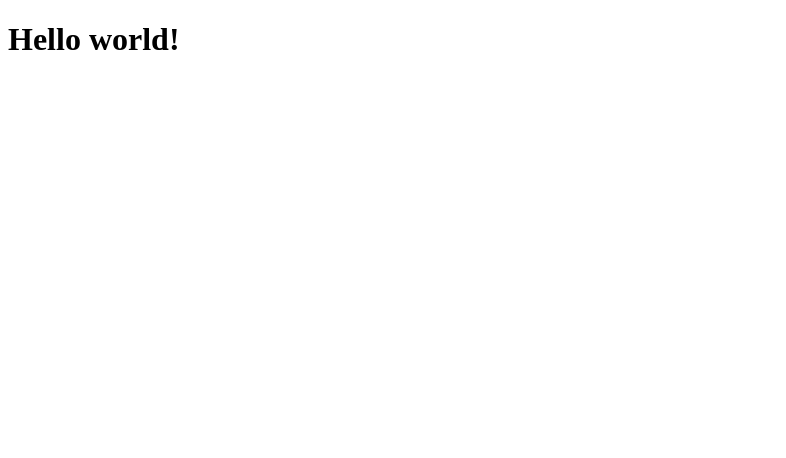
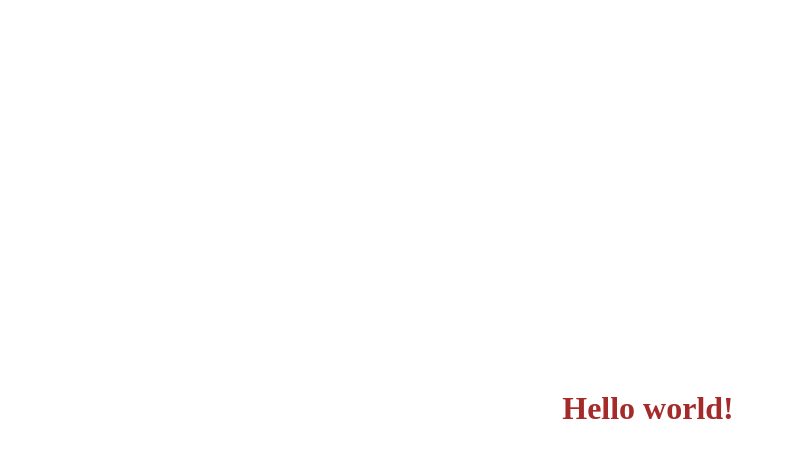
Before and after one commit to Fagnermeds/test, a plain HTML site: page index.html in a window 1280 px wide. Shown: the whole page, without its empty margins (0-786 px from the left). Drawn offline with Linux system fonts and the light colour scheme.

Commit message:
Add styling

```diff
--- a/index.html
+++ b/index.html
@@ -4,6 +4,20 @@
   <meta charset="UTF-8">
   <meta name="viewport" content="width=device-width, initial-scale=1.0">
   <title>Document</title>
+  <style>
+    body {
+      height: 100vh;
+      width: 100vw;
+
+      display: flex;
+      align-items: center;
+      justify-content: center;
+    }
+
+    h1 {
+      color: brown;
+    }
+  </style>
 </head>
 <body>
   <h1>Hello world!</h1>
```
